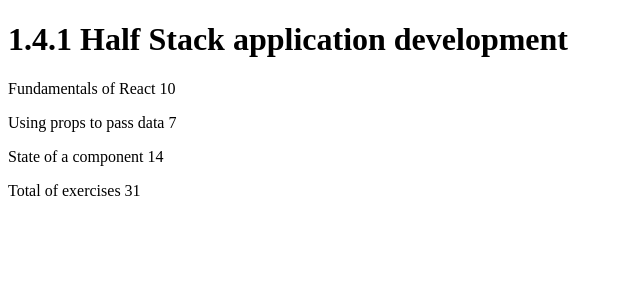
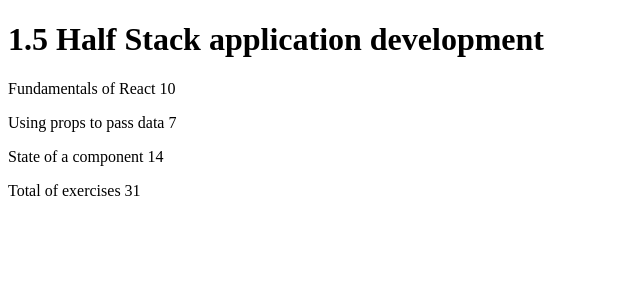
Before and after one commit to ada-only-one-ada/full-stack-open, a React (Vite) app in the folder part1/course-info/: page / in a window 1280 px wide. Shown: the top 300 px of the page, without its empty margins (0-640 px from the left). Built offline with nearby package versions, Linux system fonts and the light colour scheme.

Commit message:
finished part1 - 1.5

```diff
--- a/part1/course-info/src/App.jsx
+++ b/part1/course-info/src/App.jsx
@@ -1,25 +1,27 @@
 const App = () => {
-  const course = '1.4.1 Half Stack application development'
-  const parts = [
+  const course = {
+    name: '1.5 Half Stack application development',
+    parts: [
       {
         name: 'Fundamentals of React',
-      exercises: 10,
+        exercises: 10
       },
       {
         name: 'Using props to pass data',
-      exercises: 7,
+        exercises: 7
       },
       {
         name: 'State of a component',
-      exercises: 14,
+        exercises: 14
       }
     ]
+  }
 
   return (
     <div>
-      <Header course={course} />
-      <Content parts={parts} />
-      <Total parts={parts} />
+      <Header course={course.name} />
+      <Content parts={course.parts} />
+      <Total parts={course.parts} />
     </div>
   )
 }
```
Lines whose indentation alone changed are shown as unchanged.
